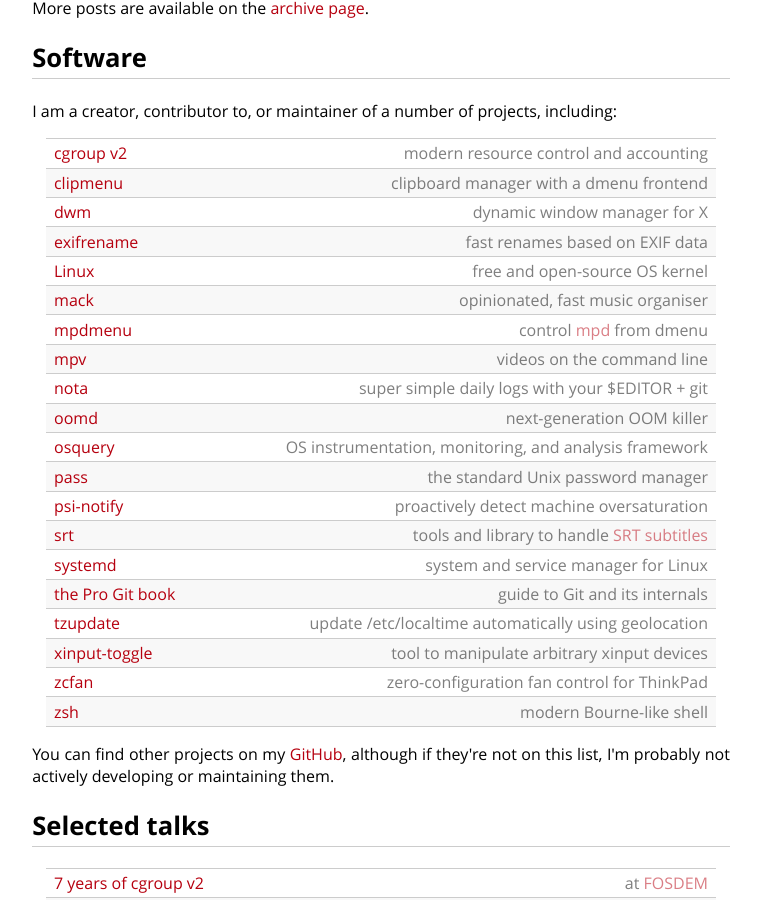
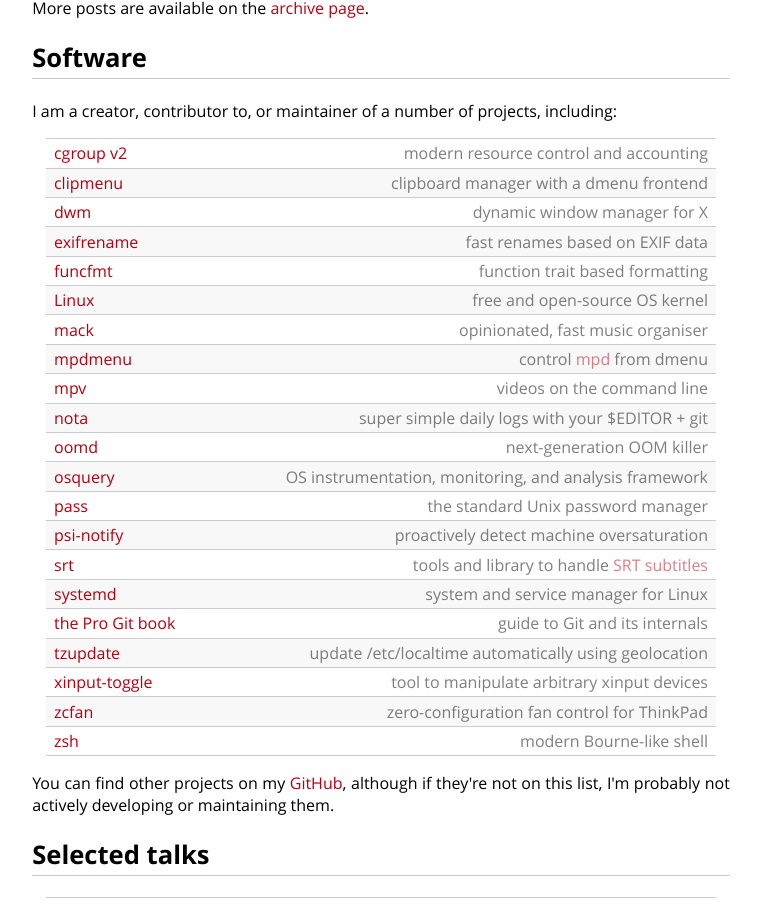
Before and after one commit to cdown/chrisdown.name, a Jekyll site: the page built from index.md, in a window 1280 px wide and 900 px high, scrolled down 496 px. Shown: the whole window, without its empty margins (259-1020 px from the left). Built offline with Jekyll 4.4.1, drawn with Linux system fonts in a browser that asks for light colours.

Commit message:
index: Add funcfmt

```diff
--- a/index.md
+++ b/index.md
@@ -44,6 +44,7 @@ including:
 | [clipmenu](https://github.com/cdown/clipmenu) | clipboard manager with a dmenu frontend |
 | [dwm](https://dwm.suckless.org/) | dynamic window manager for X |
 | [exifrename](https://github.com/cdown/exifrename) | fast renames based on EXIF data |
+| [funcfmt](https://github.com/cdown/funcfmt) | function trait based formatting |
 | [Linux](https://github.com/torvalds/linux/commits?author=cdown) | free and open-source OS kernel |
 | [mack](https://github.com/cdown/mack) | opinionated, fast music organiser |
 | [mpdmenu](https://github.com/cdown/mpdmenu) | control [mpd][] from dmenu |
```
